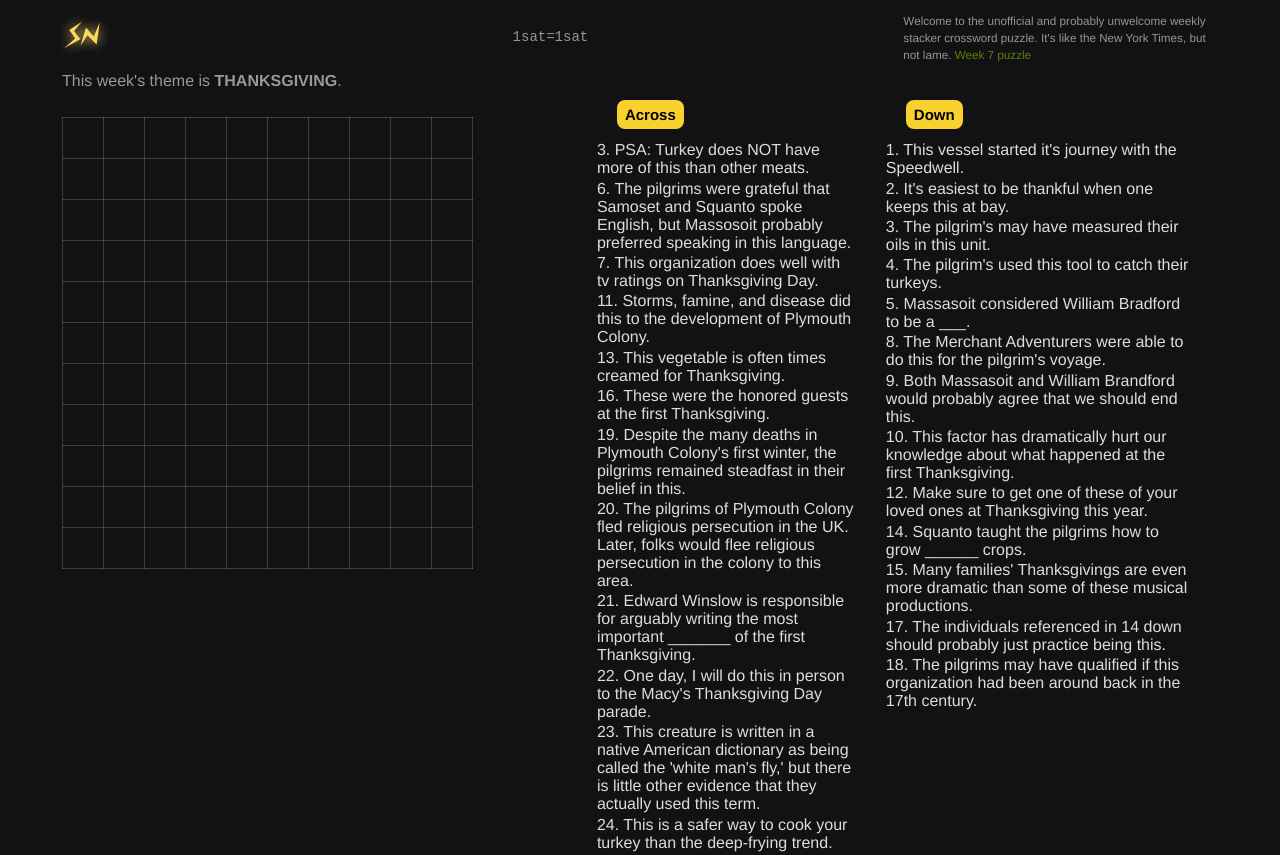
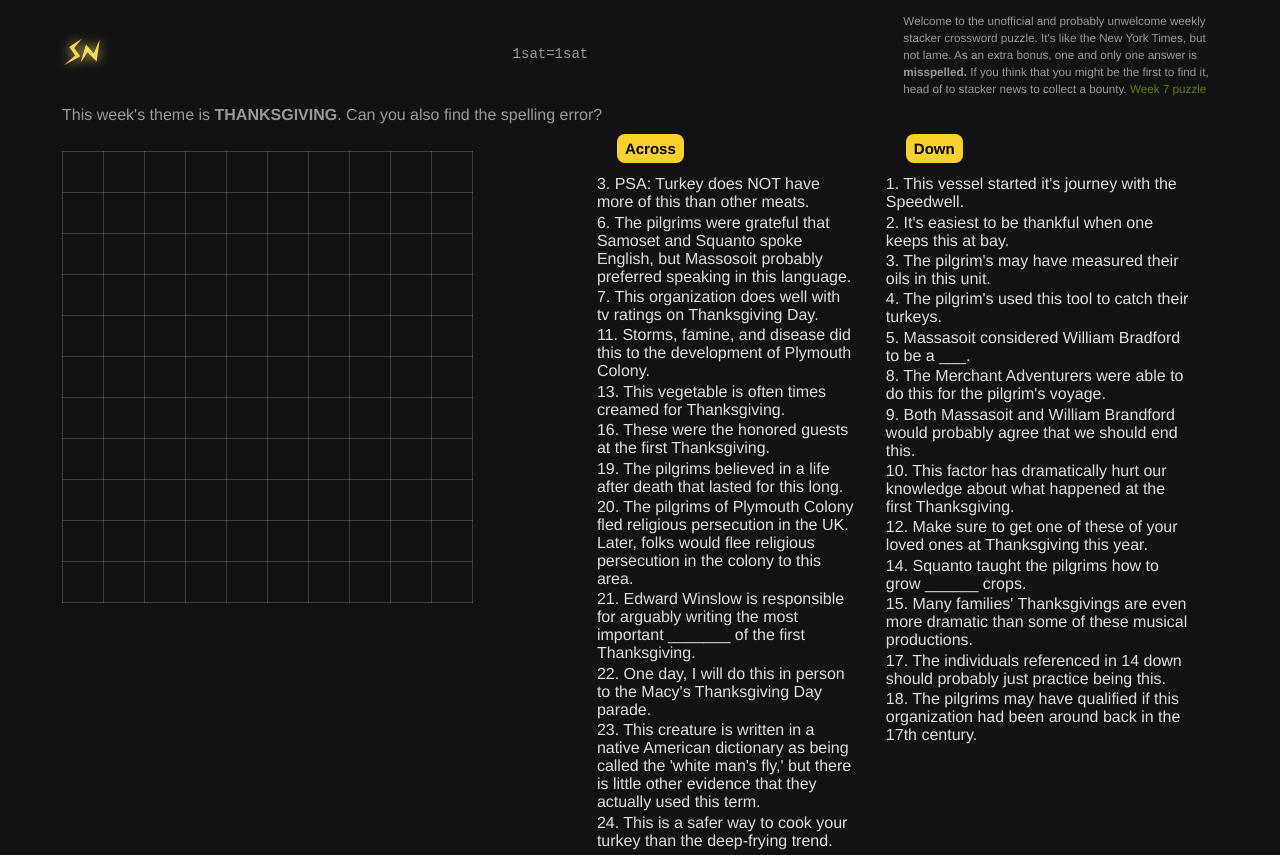
Before and after one commit to ttooccooll/crossword8, a plain HTML site: page index.html in a window 1280 px wide. Shown: the top 855 px of the page. Drawn offline with nearby package versions, Linux system fonts and the light colour scheme.

Commit message:
spelling

```diff
--- a/index.html
+++ b/index.html
@@ -47,11 +47,11 @@
 			</a>
 		</div>
 		<button class="onesat" onclick="togglePrice()">1sat=1sat</button>
-		<div class="phone">Welcome to the unofficial and probably unwelcome weekly stacker crossword puzzle. It's like the New York Times, but not lame.
+		<div class="phone">Welcome to the unofficial and probably unwelcome weekly stacker crossword puzzle. It's like the New York Times, but not lame. As an extra bonus, one and only one answer is <b>misspelled.</b> If you think that you might be the first to find it, head of to stacker news to collect a bounty.
 			<a class="lastweek" href="https://stackernewscrosswordpuzzle7.vercel.app/" target="blank">Week 7 puzzle</a>
 		</div>
 	</h3>
-	<div class="title">This week's theme is <b>THANKSGIVING</b>.</div>
+	<div class="title">This week's theme is <b>THANKSGIVING</b>. Can you also find the spelling error?</div>
 	<div id="puzzle-wrapper"></div>
 </body>
 <footer>
--- a/js/script.js
+++ b/js/script.js
@@ -53,7 +53,7 @@
 					starty: 7
 				},
 				{
-					clue: "Despite the many deaths in Plymouth Colony's first winter, the pilgrims remained steadfast in their belief in this.",
+					clue: "The pilgrims believed in a life after death that lasted for this long.",
 					answer: "eternity",
 					position: 19,
 					orientation: "across",
```
